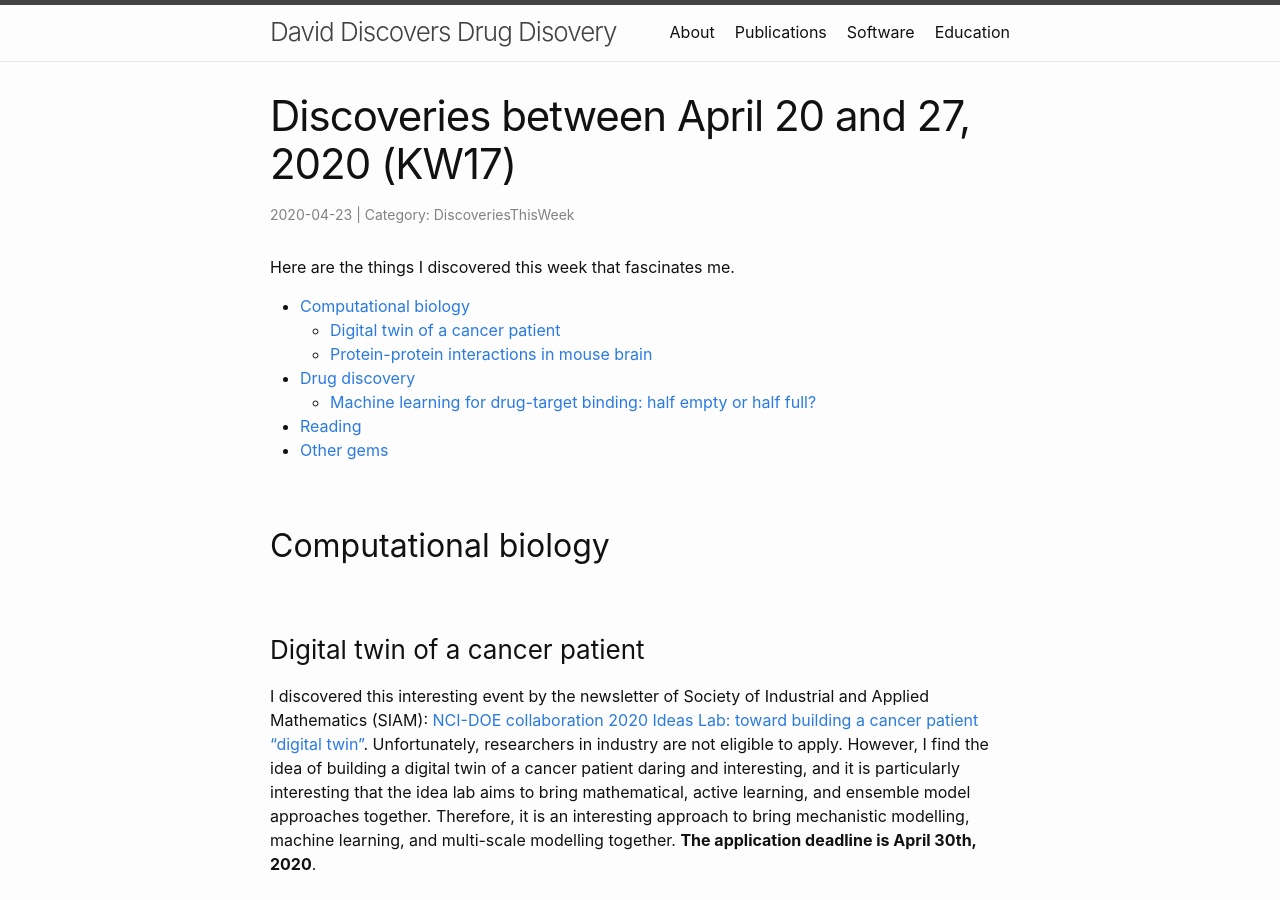
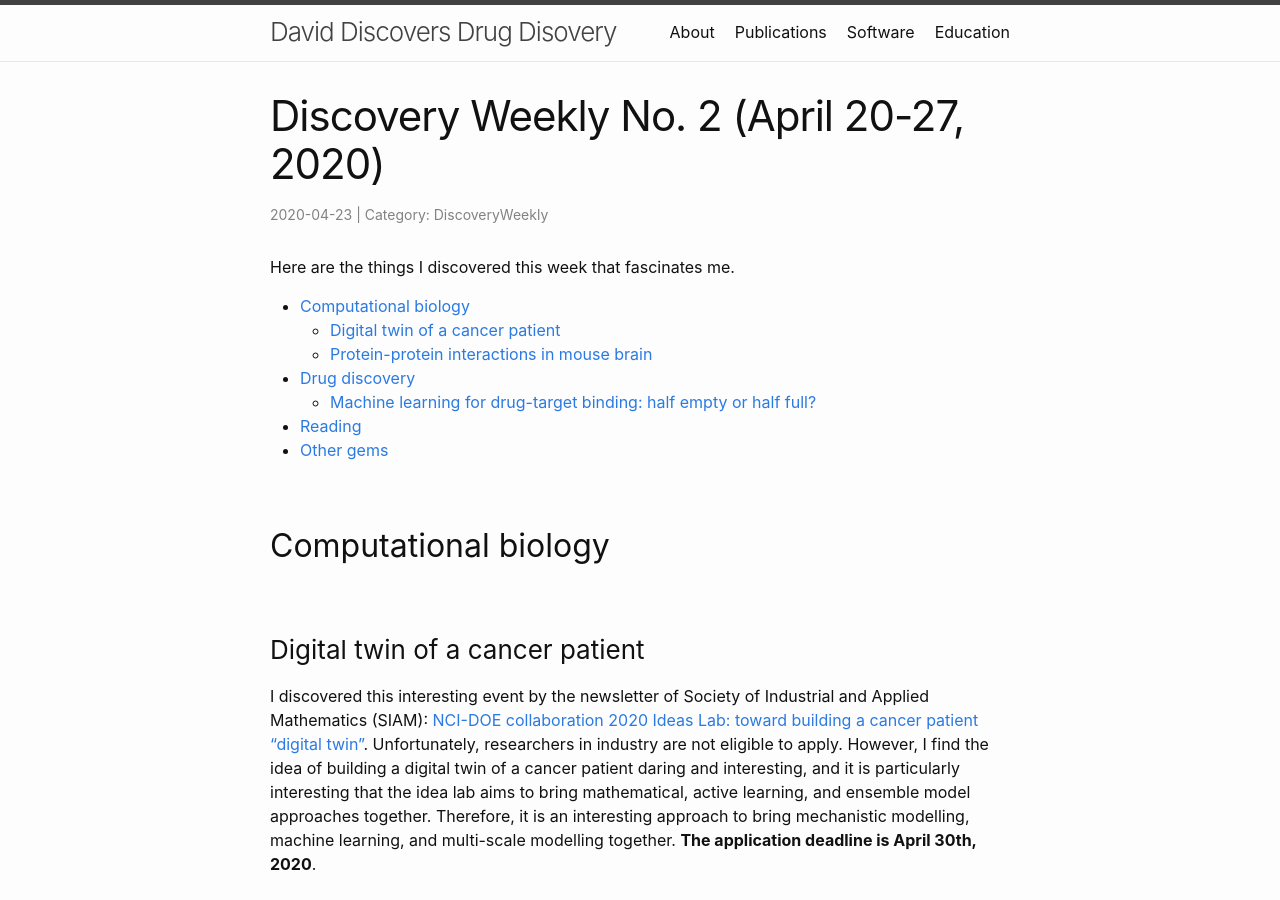
Before and after one commit to Accio/accio.github.io, a Jekyll site: the page built from _posts/2020-04-23-ddw-2020KW17.md, in a window 1280 px wide and 900 px high. Built offline with Jekyll 4.4.1, drawn with Linux system fonts in a browser that asks for light colours; comment, search, counter and statistics services are not loaded.

Commit message:
consistent title of discoveries weekly

```diff
--- a/_posts/2020-04-23-ddw-2020KW17.md
+++ b/_posts/2020-04-23-ddw-2020KW17.md
@@ -1,9 +1,9 @@
 ---
 layout: post
 title:  >-
-    Discoveries between April 20 and 27, 2020 (KW17)
+    Discovery Weekly No. 2 (April 20-27, 2020)
 category:
-  - DiscoveriesThisWeek
+  - DiscoveryWeekly
 ---
 
 Here are the things I discovered this week that fascinates me.
```
Also changed, not shown: _posts/2020-04-16-this-week.md (+2 -2 lines), _posts/2020-05-01-ddw-2020KW18.md (+2 -2 lines).
